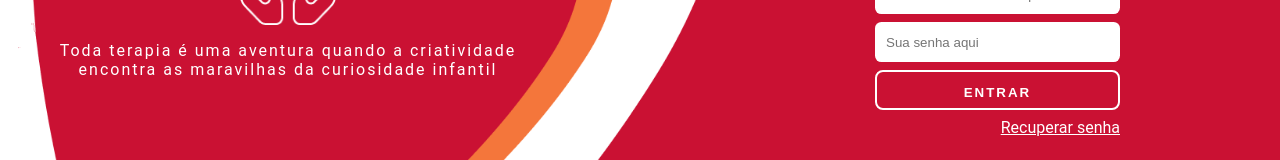
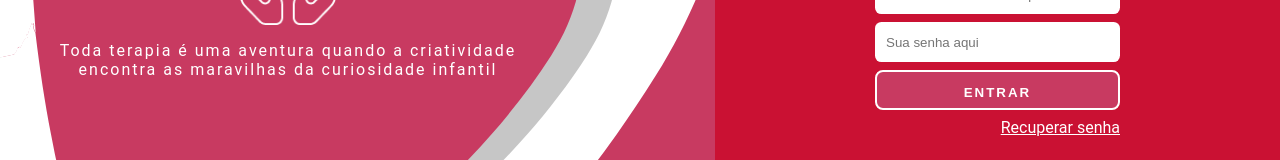
Before and after one commit to 2023M8T1Inteli/grupo2, a React (Vite) app in the folder src/IDE/src/renderer/: page /login in a window 1280 px wide. Shown: the part 375-535 px from the top of the page. Built offline with nearby package versions, Linux system fonts and the light colour scheme.

Commit message:
style: partial redesign

```diff
--- a/src/IDE/src/renderer/src/assets/styles/global.css
+++ b/src/IDE/src/renderer/src/assets/styles/global.css
@@ -1,8 +1,8 @@
 :root {
-    --primary: #CA1133;
+    --primary: #C83A61;
     --primary-hover: #a1102f;
     --primary-active: #891230;
-    --font-color: #FFF;
+    --font-color: #fff;
     --white: #FFF;
 }
 
--- a/src/IDE/src/renderer/src/pages/Login/index.tsx
+++ b/src/IDE/src/renderer/src/pages/Login/index.tsx
@@ -15,7 +15,7 @@ import { useState, useEffect } from 'react'
 import Button from '../../components/Button'
 import { errorToast, infoToast, successToast } from '../../components/Toast'
 import childHands from '../../assets/img/child-hands.png'
-import loginBg from '../../assets/img/login-bg.png'
+import loginBg from '../../assets/img/login-bg.svg'
 import profilePhoto from '../../assets/img/profile-photo.png'
 
 export default function Login() {
@@ -77,10 +77,10 @@ export default function Login() {
       </div>
       <form className="login-container" onSubmit={handleLogin}>
         <img src={profilePhoto} />
-        <input type="text" onChange={handleUsername} placeholder='Seu nome de usuário aqui' />
-        <input type="password" onChange={handlePassword} placeholder='Sua senha aqui' />
+        <input type="text" required onChange={handleUsername} placeholder='Seu nome de usuário aqui' />
+        <input type="password" required onChange={handlePassword} placeholder='Sua senha aqui' />
         <input type="submit" value="Entrar" />
-        <a href='' className='recover-password' >Recuperar senha</a>
+        <a href='' className='recover-password'>Recuperar senha</a>
         <a href='' className='register'>ou crie sua conta aqui</a>
       </form>
     </div>
--- a/src/IDE/src/renderer/src/pages/Login/styles.css
+++ b/src/IDE/src/renderer/src/pages/Login/styles.css
@@ -67,6 +67,7 @@ img.login-bg {
 }
 
 .container form input[type="text"], .container form input[type="password"] {
+    min-width: 15rem;
     padding: .7rem 3rem .6rem .7rem;
     border-radius: .4rem;
     border: none;
```
Also changed, not shown: src/IDE/src/renderer/src/assets/img/login-bg.svg (added), src/IDE/src/renderer/src/assets/img/login-bg2.png (renamed from src/IDE/src/renderer/src/assets/img/login-bg.png).
